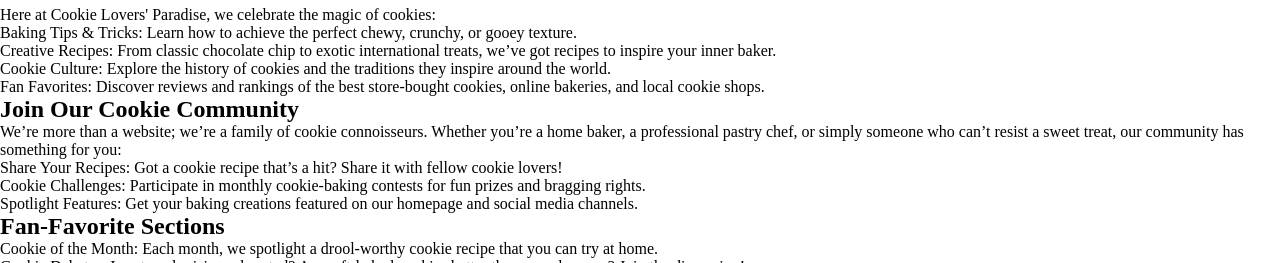
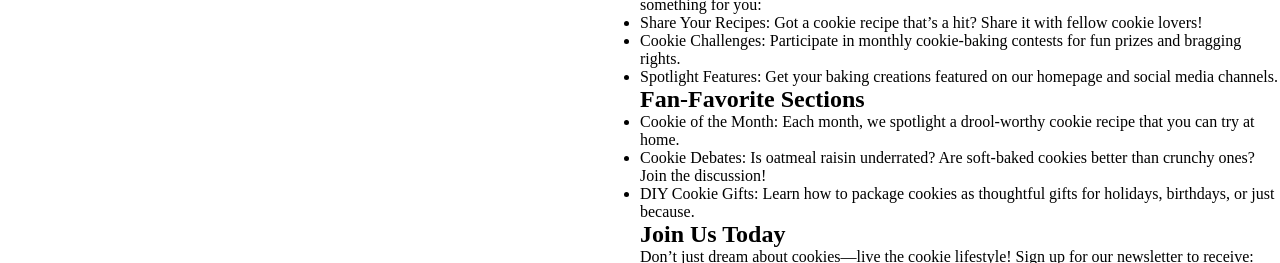
Before and after one commit to caleblopez96/GIT414, a plain HTML site: page index.html in a window 1280 px wide. Shown: the part 220-483 px from the top of the page. Drawn offline with Linux system fonts and the light colour scheme.

Commit message:
added medium media query

```diff
--- a/style.css
+++ b/style.css
@@ -22,7 +22,11 @@ body {
 }
 
 /* MEDIA QUERY (medium) */
-@media screen {}
+@media screen and (min-width: 941px) {
+  body {
+    grid-template-columns: 1fr 1fr;
+  }
+}
 
 /* MEDIA QUERY (large) */
 
```
